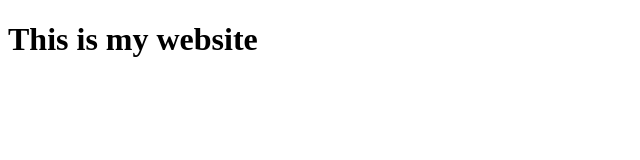
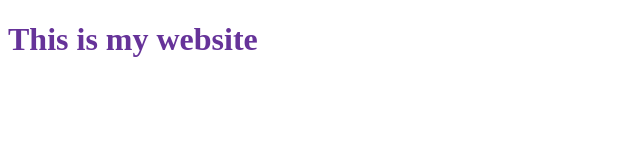
Before and after one commit to strahinjaajvaz/strahinjaajvaz.github.io, a plain HTML site: page index.html in a window 1280 px wide. Shown: the whole page, without its empty margins (0-640 px from the left). Drawn offline with Linux system fonts and the light colour scheme.

Commit message:
added rebeccapurple as the color for h1

```diff
--- a/index.html
+++ b/index.html
@@ -2,6 +2,7 @@
 <html>
 <head>
     <title>My Personal Website</title>
+    <link rel="stylesheet" type="text/css" href="style.css" >
 </head>
 <body>
     <h1>This is my website</h1>
--- /dev/null
+++ b/style.css
@@ -0,0 +1,3 @@
+h1 {
+  color: rebeccapurple;
+}
```
